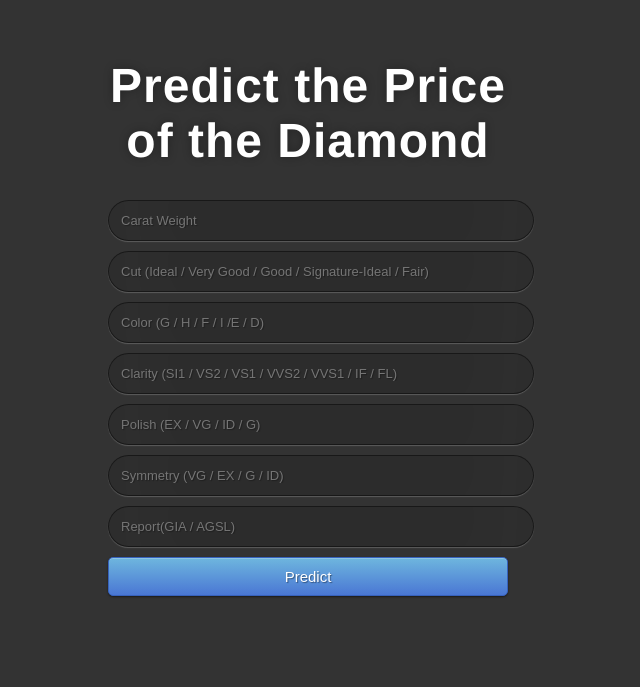
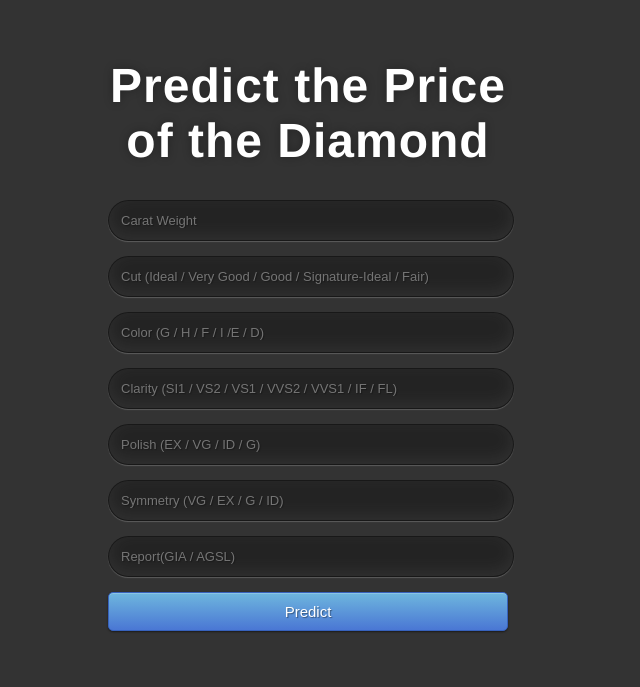
Before and after one commit to mmuratarat/DiamondApp, a Flask app: page / in a window 1280 px wide. Shown: the part 144-831 px from the top of the page, without its empty margins (382-1022 px from the left). Before the commit the page ends 741 px from the top, so only its background shows below. Run offline with Flask 2, Linux system fonts and the light colour scheme; parts of the project's set-up code (start-up, migrations or seed data) failed here and were passed over.

Commit message:
Update style.css

```diff
--- a/static/style.css
+++ b/static/style.css
@@ -1,7 +1,7 @@
 @import url(https://fonts.googleapis.com/css?family=Open+Sans);
 .btn { display: inline-block; *display: inline; *zoom: 1; padding: 4px 12px 4px; margin-bottom: 0; font-size: 13px; line-height: 25px; color: #333333; text-align: center;text-shadow: 0 1px 1px rgba(255, 255, 255, 0.75); vertical-align: middle; background-color: #f5f5f5; background-image: -moz-linear-gradient(top, #ffffff, #e6e6e6); background-image: -ms-linear-gradient(top, #ffffff, #e6e6e6); background-image: -webkit-gradient(linear, 0 0, 0 100%, from(#ffffff), to(#e6e6e6)); background-image: -webkit-linear-gradient(top, #ffffff, #e6e6e6); background-image: -o-linear-gradient(top, #ffffff, #e6e6e6); background-image: linear-gradient(top, #ffffff, #e6e6e6); background-repeat: repeat-x; filter: progid:dximagetransform.microsoft.gradient(startColorstr=#ffffff, endColorstr=#e6e6e6, GradientType=0); border-color: #e6e6e6 #e6e6e6 #e6e6e6; border-color: rgba(0, 0, 0, 0.1) rgba(0, 0, 0, 0.1) rgba(0, 0, 0, 0.25); border: 1px solid #e6e6e6; -webkit-border-radius: 4px; -moz-border-radius: 4px; border-radius: 4px; -webkit-box-shadow: inset 0 1px 0 rgba(255, 255, 255, 0.2), 0 1px 2px rgba(0, 0, 0, 0.05); -moz-box-shadow: inset 0 1px 0 rgba(255, 255, 255, 0.2), 0 1px 2px rgba(0, 0, 0, 0.05); box-shadow: inset 0 1px 0 rgba(255, 255, 255, 0.2), 0 1px 2px rgba(0, 0, 0, 0.05); cursor: pointer; *margin-left: .3em; }
 .btn:hover, .btn:active, .btn.active, .btn.disabled, .btn[disabled] { background-color: #e6e6e6; }
-.btn-large { padding: 10px 55px; font-size: 15px; line-height: normal; -webkit-border-radius: 5px; -moz-border-radius: 5px; border-radius: 5px; }
+.btn-large { padding: 10px 45px; font-size: 15px; line-height: normal; -webkit-border-radius: 5px; -moz-border-radius: 5px; border-radius: 5px; }
 .btn:hover { color: #333333; text-decoration: none; background-color: #e6e6e6; background-position: 0 -15px; -webkit-transition: background-position 0.1s linear; -moz-transition: background-position 0.1s linear; -ms-transition: background-position 0.1s linear; -o-transition: background-position 0.1s linear; transition: background-position 0.1s linear; }
 .btn-primary, .btn-primary:hover { text-shadow: 0 -1px 0 rgba(0, 0, 0, 0.25); color: #ffffff; }
 .btn-primary.active { color: rgba(255, 255, 255, 0.75); }
@@ -34,8 +34,8 @@ body {
 .login h1 { color: #fff; text-shadow: 0 0 10px rgba(0,0,0,0.3); letter-spacing:1px; text-align:center; }
 
 input {
-	width: 100%;
-	margin-bottom: 10px;
+	width: 95%;
+	margin-bottom: 15px;
 	background: rgba(0,0,0,0.3);
 	border: none;
 	outline: none;
@@ -45,7 +45,7 @@ input {
 	text-shadow: 1px 1px 1px rgba(0,0,0,0.3);
 	border: 1px solid rgba(0,0,0,0.3);
 	border-radius: 35px;
-	box-shadow: inset 0 -5px 105px rgba(100,100,100,0.2), 0 1px 1px rgba(255,255,255,0.2);
+	box-shadow: inset 0 -5px 15px rgba(100,100,100,0.2), 0 1px 1px rgba(255,255,255,0.2);
 	-webkit-transition: box-shadow .5s ease;
 	-moz-transition: box-shadow .5s ease;
 	-o-transition: box-shadow .5s ease;
```
